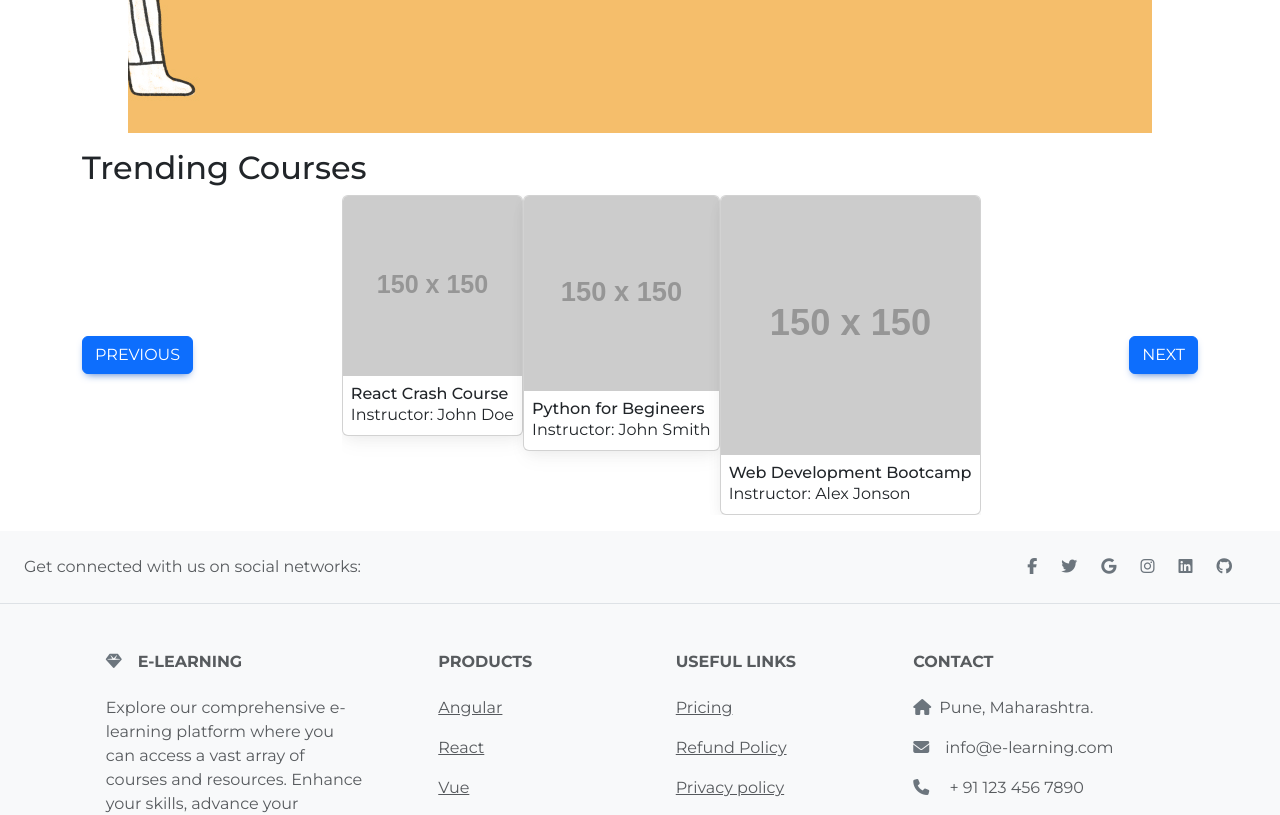
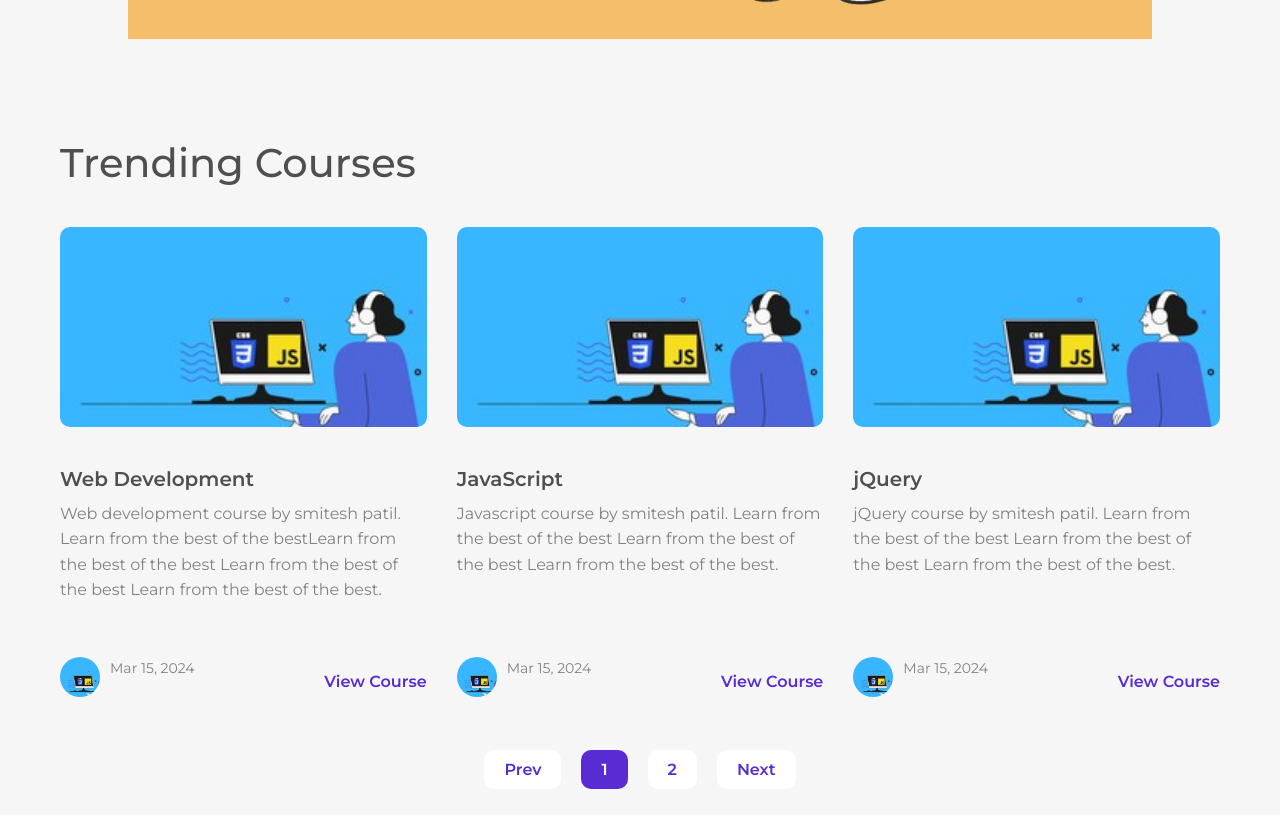
Before and after one commit to smiteshpatil/E-Learning-Platform, a React (Create React App) app in the folder frontend/: page / in a window 1280 px wide. Shown: the part 340-1155 px from the top of the page. Built offline with nearby package versions, Linux system fonts and the light colour scheme.

Commit message:
deleted:    frontend/src/components/Card.jsx 	modified:   frontend/src/components/LoginPage.jsx 	modified:   frontend/src/components/Main.jsx 	new file:   frontend/src/css/Main.css

```diff
--- a/frontend/src/components/Card.jsx
+++ /dev/null
@@ -1,27 +0,0 @@
-import React from "react";
-import cardImage from "../images/card1.jpg";
-import bootstrap from "bootstrap/dist/css/bootstrap.min.css";
-const Card = () => {
-  return (
-    <div class="card" style={{ padding: "10px" }}>
-      <img
-        class="card-img-top"
-        src={cardImage}
-        style={{ width: "18rem" }}
-        alt="Card image cap"
-      />
-      <div class="card-body">
-        <h5 class="card-title">Card title</h5>
-        <p class="card-text">
-          This is a wider card with supporting text below as a natural lead-in
-          to additional content. This content is a little bit longer.
-        </p>
-      </div>
-      <div class="card-footer">
-        <small class="text-muted">Last updated 3 mins ago</small>
-      </div>
-    </div>
-  );
-};
-
-export default Card;
--- a/frontend/src/components/LoginPage.jsx
+++ b/frontend/src/components/LoginPage.jsx
@@ -27,16 +27,16 @@ const LoginPage = () => {
           <form>
             <h1>Create Account</h1>
             <div className="social-icons">
-              <a href="#" className="icon">
+              <a href="#!" className="icon">
                 <FontAwesomeIcon icon={faGooglePlusG} />
               </a>
-              <a href="#" className="icon">
+              <a href="#!" className="icon">
                 <FontAwesomeIcon icon={faFacebookF} />
               </a>
-              <a href="#" className="icon">
+              <a href="#!" className="icon">
                 <FontAwesomeIcon icon={faGithub} />
               </a>
-              <a href="#" className="icon">
+              <a href="#!" className="icon">
                 <FontAwesomeIcon icon={faLinkedinIn} />
               </a>
             </div>
--- a/frontend/src/components/Main.jsx
+++ b/frontend/src/components/Main.jsx
@@ -1,121 +1,183 @@
-import React from "react";
-import { useState } from "react";
-import bootstrap from "bootstrap/dist/css/bootstrap.min.css";
-import Card from "./Card";
+import React, { useState, useEffect } from "react";
+
+import ReactPaginate from "react-paginate";
+import "../css/Main.css";
+
+import thumbnail from "../images/card1.jpg";
+
 const Main = () => {
-  const trendingCourses = [
+  const [trendingCourses, setTrendingCourses] = useState([]);
+  const [currentCourse, setcurrentCourse] = useState(1);
+  const [coursesPerPage] = useState(3);
+
+  //populated courses
+  const courses = [
     {
       id: 1,
-      title: "React Crash Course",
-      instructor: "John Doe",
-      image: "https://via.placeholder.com/150",
+      thumbnail: thumbnail,
+      title: "Web Development",
+      description:
+        "Web development course by smitesh patil. Learn from the best of the bestLearn from the best of the best Learn from the best of the best Learn from the best of the best.",
+      author: {
+        profilePicture: {
+          url: thumbnail,
+        },
+      },
+      datePublished: "Mar 15, 2024",
+      courseUrl: "https://google.com",
     },
     {
       id: 2,
-      title: "Python for Begineers",
-      instructor: "John Smith",
-      image: "https://via.placeholder.com/150",
+      thumbnail: thumbnail,
+      title: "JavaScript",
+      description:
+        "Javascript course by smitesh patil. Learn from the best of the best Learn from the best of the best Learn from the best of the best.",
+      author: {
+        profilePicture: {
+          url: thumbnail,
+        },
+      },
+      datePublished: "Mar 15, 2024",
+      courseUrl: "https://google.com",
     },
     {
       id: 3,
-      title: "Web Development Bootcamp",
-      instructor: "Alex Jonson",
-      image: "https://via.placeholder.com/150",
+      thumbnail: thumbnail,
+      title: "jQuery",
+      description:
+        "jQuery course by smitesh patil. Learn from the best of the best Learn from the best of the best Learn from the best of the best.",
+      author: {
+        profilePicture: {
+          url: thumbnail,
+        },
+      },
+      datePublished: "Mar 15, 2024",
+      courseUrl: "https://google.com",
     },
     {
       id: 4,
-      title: "Web Development Bootcamp",
-      instructor: "Alex Jonson",
-      image: "https://via.placeholder.com/150",
+      thumbnail: thumbnail,
+      title: "HTML5",
+      description:
+        "HTML5 course by smitesh patil. Learn from the best of the best Learn from the best of the best Learn from the best of the best.",
+      author: {
+        profilePicture: {
+          url: thumbnail,
+        },
+      },
+      datePublished: "Mar 15, 2024",
+      courseUrl: "https://google.com",
     },
     {
       id: 5,
-      title: "Web Development Bootcamp",
-      instructor: "Alex Jonson",
-      image: "https://via.placeholder.com/150",
+      thumbnail: thumbnail,
+      title: "Bootstrap",
+      description:
+        "Bootstrap course by smitesh patil. Learn from the best of the best Learn from the best of the best Learn from the best of the best.",
+      author: {
+        profilePicture: {
+          url: thumbnail,
+        },
+      },
+      datePublished: "Mar 15, 2024",
+      courseUrl: "https://google.com",
     },
     {
-      id: 5,
-      title: "Web Development Bootcamp",
-      instructor: "Alex Jonson",
-      image: "https://via.placeholder.com/150",
-    },
-    {
-      id: 5,
-      title: "Web Development Bootcamp",
-      instructor: "Alex Jonson",
-      image: "https://via.placeholder.com/150",
-    },
-    {
-      id: 5,
-      title: "Web Development Bootcamp",
-      instructor: "Alex Jonson",
-      image: "https://via.placeholder.com/150",
-    },
-    {
-      id: 5,
-      title: "Web Development Bootcamp",
-      instructor: "Alex Jonson",
-      image: "https://via.placeholder.com/150",
-    },
-    {
-      id: 5,
-      title: "Web Development Bootcamp",
-      instructor: "Alex Jonson",
-      image: "https://via.placeholder.com/150",
+      id: 6,
+      thumbnail: thumbnail,
+      title: "React",
+      description: "React course by smitesh patil",
+      author: {
+        profilePicture: {
+          url: thumbnail,
+        },
+      },
+      datePublished: "Mar 15, 2024",
+      courseUrl: "https://google.com",
     },
   ];
 
-  const [offset, setOffset] = useState(0);
+  useEffect(() => {
+    const fetchTrendingCourses = async () => {
+      setTrendingCourses(courses);
+    };
 
-  const nextSlide = () => {
-    setOffset(offset + 1);
+    fetchTrendingCourses();
+  }, []);
+
+  const indexOfLastCourse = currentCourse * coursesPerPage;
+  const indexOfFirstCourse = indexOfLastCourse - coursesPerPage;
+  const currentCourses = trendingCourses.slice(
+    indexOfFirstCourse,
+    indexOfLastCourse
+  );
+
+  const paginate = ({ selected }) => {
+    setcurrentCourse(selected + 1);
   };
 
-  const prevSlide = () => {
-    setOffset(offset - 1);
-  };
   return (
     <div className="container">
-      <h2 className="mt-3">Trending Courses</h2>
-      <div className="d-flex justify-content-between align-items-center mb-3">
-        <div className="d-flex align-items-center">
-          <button className="btn btn-primary" onClick={prevSlide}>
-            previous
-          </button>
-        </div>
-        <div className="overflow-hidden" style={{ maxWidth: "100%" }}>
-          <div className="d-flex">
-            {trendingCourses.map((course, index) => (
-              <div
-                key={course.id}
-                className={`mr-3 ${
-                  index < offset || index >= offset + 3 ? "d-none" : ""
-                }`}
-              >
-                <div className="card">
-                  <img
-                    className="card-img-top"
-                    src={course.image}
-                    alt={course.title}
-                  />
-                  <div className="card-body p-2">
-                    <h6 className="card-title mb-0">{course.title}</h6>
-                    <p className="card-text mb-0">
-                      Instructor: {course.instructor}
+      <div className="title">
+        <h1>Trending Courses</h1>
+      </div>
+      {trendingCourses ? (
+        <div className="blog-content-section">
+          <div className="blog-container">
+            {currentCourses.map((currentCourse) => (
+              <div className="blog-post" key={currentCourse.id}>
+                <img
+                  className="cover-img"
+                  src={currentCourse.thumbnail}
+                  alt=""
+                />
+                <h2 className="title">{currentCourse.title}</h2>
+
+                <p className="description">{currentCourse.description}</p>
+                <div className="card-details">
+                  <div className="lh-details">
+                    <img
+                      className="author-img"
+                      src={currentCourse.author.profilePicture.url}
+                      alt=""
+                    />
+                    <p className="date">
+                      {new Date(
+                        `${currentCourse.datePublished}`
+                      ).toLocaleDateString("en-us", {
+                        year: "numeric",
+                        month: "short",
+                        day: "numeric",
+                      })}
                     </p>
                   </div>
+                  <a
+                    href={currentCourse.courseUrl}
+                    target="_blank"
+                    rel="noopener noreferrer"
+                    className="read-more"
+                  >
+                    View Course
+                  </a>
                 </div>
               </div>
             ))}
           </div>
+          <ReactPaginate
+            onPageChange={paginate}
+            pageCount={Math.ceil(trendingCourses.length / coursesPerPage)}
+            previousLabel={"Prev"}
+            nextLabel={"Next"}
+            containerClassName={"pagination"}
+            pageLinkClassName={"page-number"}
+            previousLinkClassName={"page-number"}
+            nextLinkClassName={"page-number"}
+            activeLinkClassName={"active"}
+          />
         </div>
-        <div className="d-flex align-items-center">
-          <button className="btn btn-primary" onClick={nextSlide}>
-            Next
-          </button>
-        </div>
-      </div>
+      ) : (
+        <div className="loading">Loading...</div>
+      )}
     </div>
   );
 };
--- /dev/null
+++ b/frontend/src/css/Main.css
@@ -0,0 +1,144 @@
+@import url("https://fonts.googleapis.com/css2?family=Poppins:ital,wght@0,200;0,300;0,400;0,500;0,600;0,700;1,400&display=swap");
+
+* {
+  margin: 0;
+  padding: 0;
+  box-sizing: border-box;
+}
+
+body {
+  font-family: "Poppins", sans-serif;
+  font-size: 16px;
+  background: #f6f6f6;
+}
+
+a {
+  text-decoration: none;
+}
+
+img {
+  max-width: 100%;
+}
+
+.container {
+  width: 100%;
+  max-width: 1200px;
+  margin: 100px auto;
+  padding: 0 20px;
+}
+
+.container .title {
+  font-size: 40px;
+  font-weight: 600;
+  margin: 40px 0;
+}
+
+.blog-container {
+  display: grid;
+  grid-template-columns: repeat(auto-fill, minmax(300px, 1fr));
+  grid-gap: 30px;
+  margin-top: 20px;
+}
+
+.blog-post {
+  position: relative;
+  height: 480px;
+}
+
+.blog-post .cover-img {
+  width: 100%;
+  height: 200px;
+  object-fit: cover;
+  border-radius: 10px;
+}
+
+.blog-post .title {
+  font-size: 20px;
+  font-weight: 600;
+  margin-bottom: 10px;
+}
+
+.blog-post .description {
+  font-size: 16px;
+  color: #828282;
+  margin-bottom: 10px;
+}
+
+.blog-post .card-details {
+  display: flex;
+  justify-content: space-between;
+  align-items: center;
+  margin-bottom: 10px;
+  position: absolute;
+  bottom: 0;
+  width: 100%;
+}
+
+.card-details .lh-details {
+  display: flex;
+  justify-content: space-between;
+  align-items: center;
+}
+
+.card-details .date {
+  font-size: 14px;
+  color: #828282;
+}
+
+.blog-post .read-more {
+  font-size: 16px;
+  font-weight: 600;
+  color: #582bd3;
+  text-decoration: none;
+  margin-top: 10px;
+}
+
+.blog-post .read-more:hover {
+  text-decoration: underline;
+}
+
+.blog-post .author-img {
+  width: 40px;
+  height: 40px;
+  border-radius: 50%;
+  object-fit: cover;
+  margin-right: 10px;
+}
+
+ul {
+  list-style: none;
+}
+
+.pagination {
+  display: flex;
+  justify-content: center;
+  align-items: center;
+  margin-top: 50px;
+  gap: 20px;
+}
+
+.pagination .page-number {
+  font-size: 16px;
+  font-weight: 600;
+  color: #582bd3;
+  background: #fff;
+  padding: 10px 20px;
+  border-radius: 10px;
+  cursor: pointer;
+  transition: all 0.5s ease;
+}
+
+.pagination .page-number:hover {
+  color: #fff;
+  background: #582bd3;
+}
+
+.pagination .active {
+  color: #fff;
+  background: #582bd3;
+}
+
+.pagination .active:hover {
+  color: #582bd3;
+  background: #fff;
+}
```
